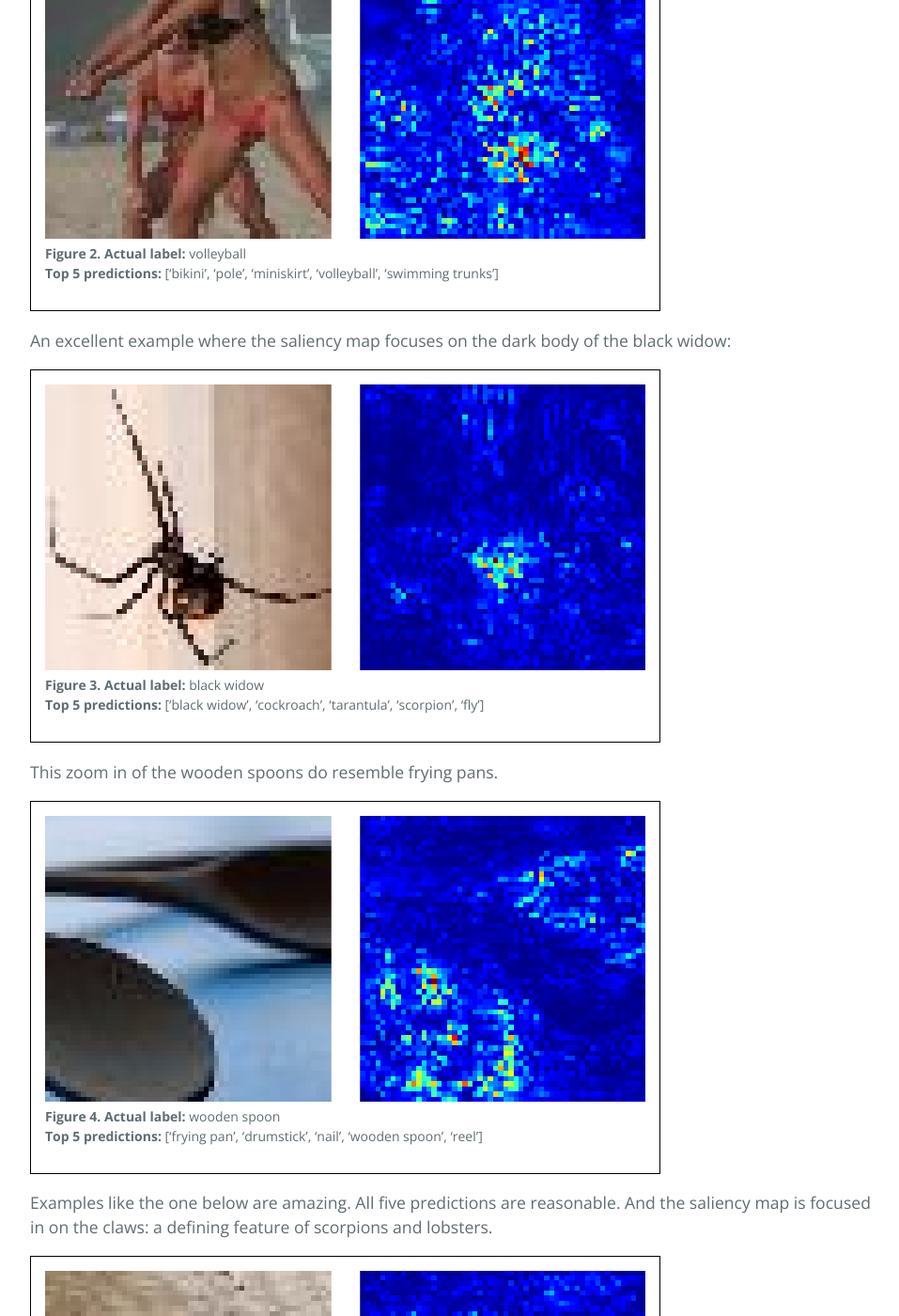
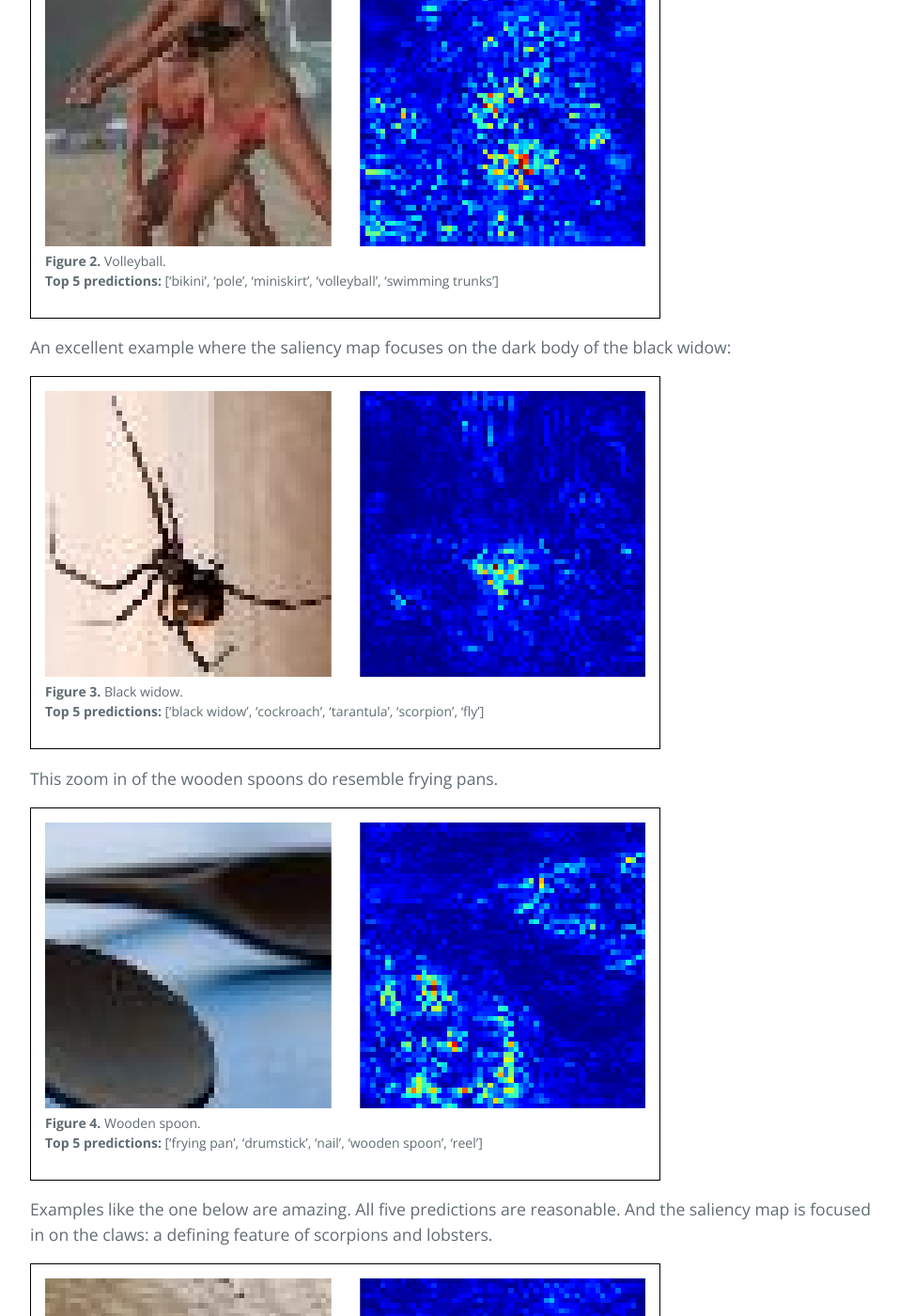
Before and after one commit to pat-coady/learning_ai, a Jekyll site: the page built from _posts/2017-06-29-tiny-imagenet.md, in a window 1280 px wide and 1400 px high, scrolled down 6232 px. Shown: the whole window at 94% size, without its empty margins (160-1117 px from the left). Built offline with Jekyll 4.4.1, drawn with Linux system fonts in a browser that asks for light colours; nearby versions of some CDN libraries; formulas are drawn with MathJax 3; comment, search, counter and statistics services are not loaded; some of the changed text lies outside the part shown.

Commit message:
fix eq, clean up figure captions

```diff
--- a/_posts/2017-06-29-tiny-imagenet.md
+++ b/_posts/2017-06-29-tiny-imagenet.md
@@ -56,7 +56,7 @@
     * 3 learning rate decays before training is terminated
 * L2 regularization on all layers (single regularization coefficient)
 * 50% dropout on fully-connected layers
-* [He initialization](https://arxiv.org/pdf/1502.01852v1.pdf) on all weight matrices: $$\frac{\sqrt{2}}{fan\mbox{-}in}$$
+* [He initialization](https://arxiv.org/pdf/1502.01852v1.pdf) on all weight matrices: $$\sqrt{\frac{2}{fan\mbox{-}in}}$$
 * Optimizer: SGD with Nesterov Momentum (momentum = 0.9)
 * batch-size = 64
 
@@ -188,7 +188,7 @@
 
 <div style="border: 1px solid black; display: inline-block; font-size: 14px; padding: 15px; margin: 0px;" markdown="1">
 ![Kernel Visualization 2]({{ site.url }}/assets/tiny_imagenet/pred_sal0.png)
-**Figure 2. Actual label:** volleyball
+**Figure 2.** Volleyball.
 **Top 5 predictions:** ['bikini', 'pole', 'miniskirt', 'volleyball', 'swimming trunks']
 </div>
 
@@ -196,7 +196,7 @@
 
 <div style="border: 1px solid black; display: inline-block; font-size: 14px; padding: 15px; margin: 0px;" markdown="1">
 ![Kernel Visualization 2]({{ site.url }}/assets/tiny_imagenet/pred_sal1.png)
-**Figure 3. Actual label:** black widow
+**Figure 3.** Black widow.
 **Top 5 predictions:** ['black widow', 'cockroach', 'tarantula', 'scorpion', 'fly']
 </div>
 
@@ -204,7 +204,7 @@
 
 <div style="border: 1px solid black; display: inline-block; font-size: 14px; padding: 15px; margin: 0px;" markdown="1">
 ![Kernel Visualization 2]({{ site.url }}/assets/tiny_imagenet/pred_sal5.png)
-**Figure 4. Actual label:** wooden spoon
+**Figure 4.** Wooden spoon.
 **Top 5 predictions:** ['frying pan', 'drumstick', 'nail', 'wooden spoon', 'reel']
 </div>
 
@@ -212,7 +212,7 @@
 
 <div style="border: 1px solid black; display: inline-block; font-size: 14px; padding: 15px; margin: 0px;" markdown="1">
 ![Kernel Visualization 2]({{ site.url }}/assets/tiny_imagenet/pred_sal4.png)
-**Figure 5. Actual label:** scorpion
+**Figure 5.** Scorpion.
 **Top 5 predictions:** ['scorpion', 'tailed frog', 'American lobster', 'cockroach', 'spiny lobster']
 </div>
 
@@ -220,7 +220,7 @@
 
 <div style="border: 1px solid black; display: inline-block; font-size: 14px; padding: 15px; margin: 0px;" markdown="1">
 ![Kernel Visualization 2]({{ site.url }}/assets/tiny_imagenet/pred_sal6.png)
-**Figure 6. Actual label:** potpie
+**Figure 6.** Potpie.
 **Top 5 predictions:** ['potpie', 'plate', 'mashed potato', 'guacamole', 'meat loaf']
 </div>
 
```
